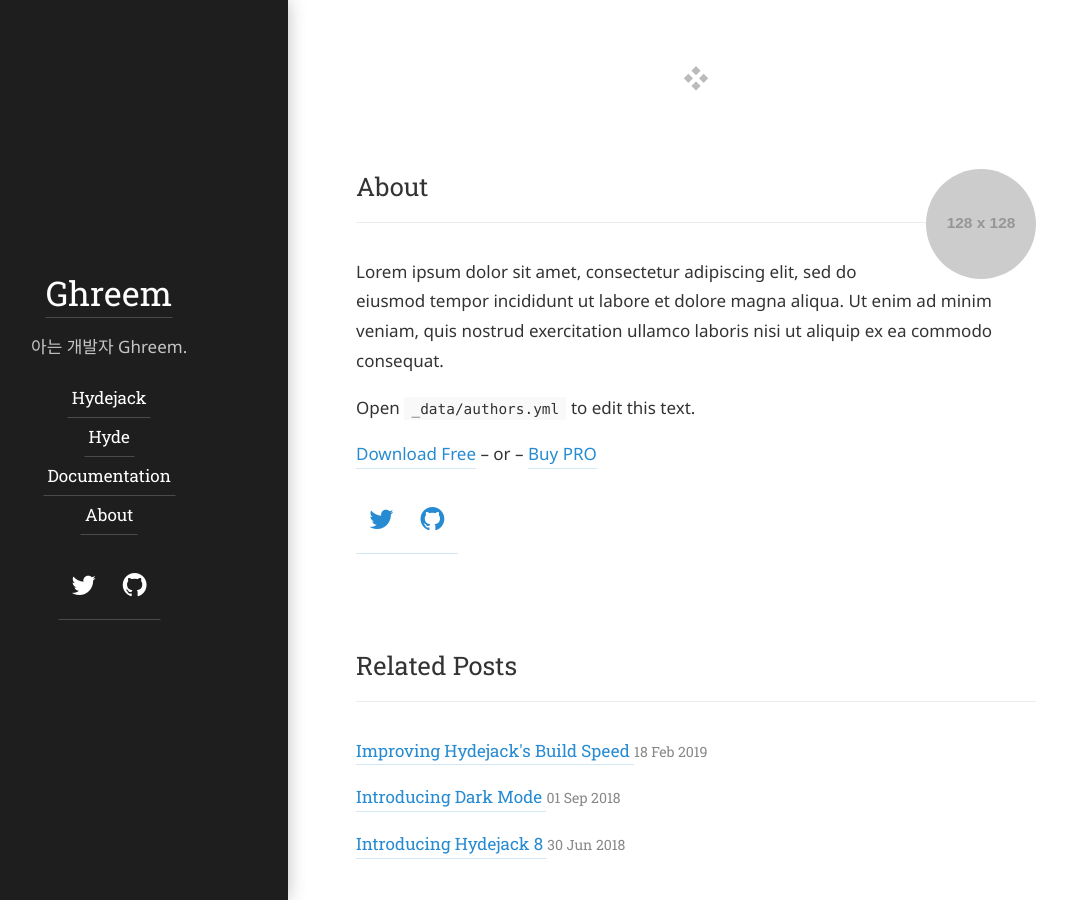
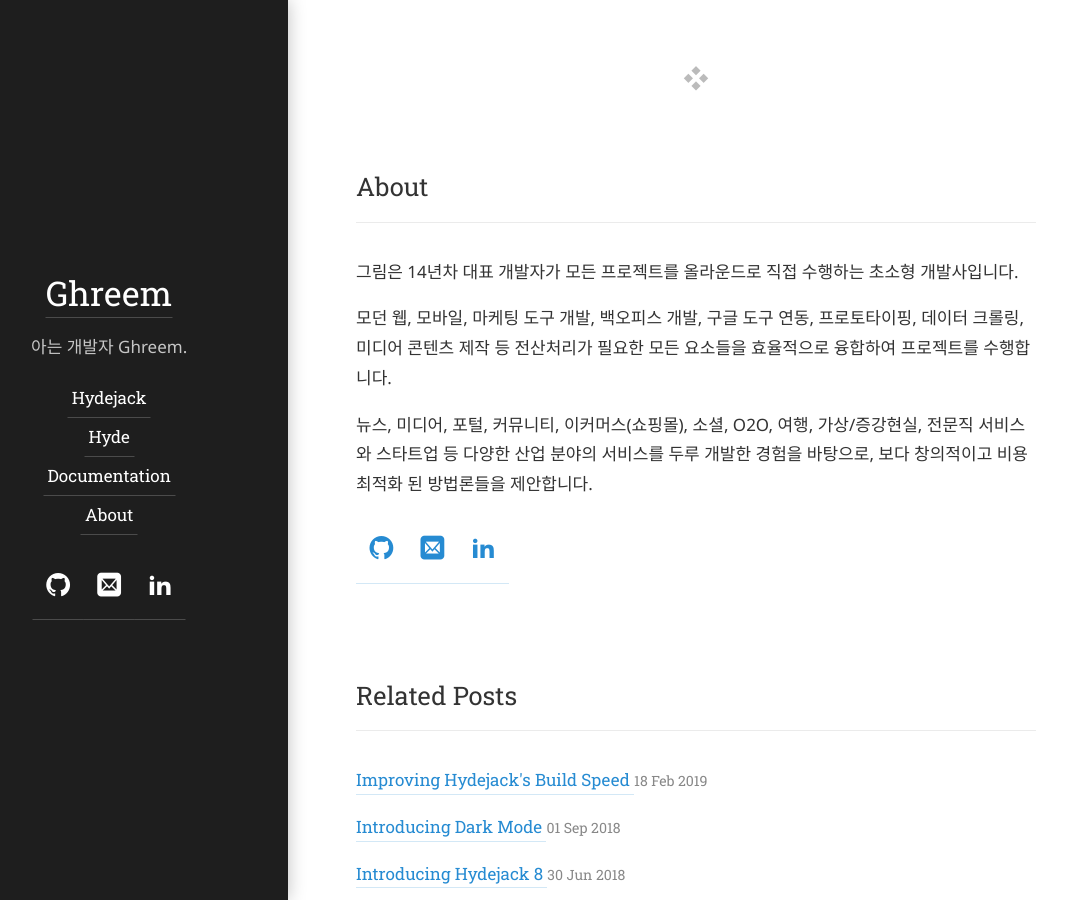
Before and after one commit to gliburch/ghreem, a Jekyll site: the page built from hydejack/_posts/2016-09-17-the-fast-one.md, in a window 1280 px wide and 900 px high, scrolled down 1711 px. Shown: the whole window, without its empty margins (69-1136 px from the left). Built offline with Jekyll 4.4.1, drawn with Linux system fonts in a browser that asks for light colours; some web fonts are replaced.

Commit message:
Change authors.yml

```diff
--- a/_data/authors.yml
+++ b/_data/authors.yml
@@ -2,40 +2,33 @@
 # Must be the same as `author` in `_config.yml`.
 # Change `author1` to your shortname.
 author1:
-  name:              <firstname> <lastname>
-  email:             <mail@domain.tld>
+  name:              Hansol Kim
+  email:             studio.gliburch@gmail.com
 
   # Used at the bottom of each page and at the top of the `about` layout
   # Markdown enabled, can use multiple paragraphs (enabled by `|`)
   about:             |
-    Lorem ipsum dolor sit amet, consectetur adipiscing elit,
-    sed do eiusmod tempor incididunt ut labore et dolore magna aliqua.
-    Ut enim ad minim veniam, quis nostrud exercitation ullamco laboris nisi ut aliquip ex ea commodo consequat.
+    그림은 14년차 대표 개발자가 모든 프로젝트를 올라운드로 직접 수행하는 초소형 개발사입니다.
 
-    Open `_data/authors.yml` to edit this text.
+    모던 웹, 모바일, 마케팅 도구 개발, 백오피스 개발, 구글 도구 연동, 프로토타이핑, 데이터 크롤링, 미디어 콘텐츠 제작 등 전산처리가 필요한 모든 요소들을 효율적으로 융합하여 프로젝트를 수행합니다.
 
-    [Download Free][kit]
-    -- or --
-    [Buy PRO][buy]
-
-    [kit]: https://github.com/qwtel/hydejack-starter-kit/archive/v8.1.1.zip
-    [buy]: https://app.simplegoods.co/i/NATYVLYT
+    뉴스, 미디어, 포털, 커뮤니티, 이커머스(쇼핑몰), 소셜, O2O, 여행, 가상/증강현실, 전문직 서비스와 스타트업 등 다양한 산업 분야의 서비스를 두루 개발한 경험을 바탕으로, 보다 창의적이고 비용 최적화 된 방법론들을 제안합니다.
 
   # This photo will be used in the about section
   picture:
-    path:            https://placehold.it/128x128
+    # path:            https://placehold.it/128x128
     # srcset is optional, but can be used to provide higher res versions for retina displays
-    srcset:
-      1x:            https://placehold.it/128x128
-      2x:            https://placehold.it/256x256
+    # srcset:
+    #   1x:            https://placehold.it/128x128
+    #   2x:            https://placehold.it/256x256
 
   # Social media icons in sidebar
   # Comment/uncommet to show/hide
   # Rearrange to change the order in which they appear
   social:
-    twitter:         <username>
-    github:          <username>
-    # email:           <mail@domain.tld>
+    # twitter:         <username>
+    github:            gliburch
+    email:             studio.gliburch@gmail.com
     # rss:             https://<url>/feed.xml
     # facebook:        <username>
     # google:          <number>
@@ -64,7 +57,7 @@ author1:
     # npm:             <username>
     # hackernews:      <username>
     # trello:          <firstnamelastname>
-    # linkedin:        <firstname-lastname-string>
+    linkedin:          gliburch
     # xing:            <firstname_lastname_counter>
     # blogger:         <number>
     # delicious:       <username>
```
